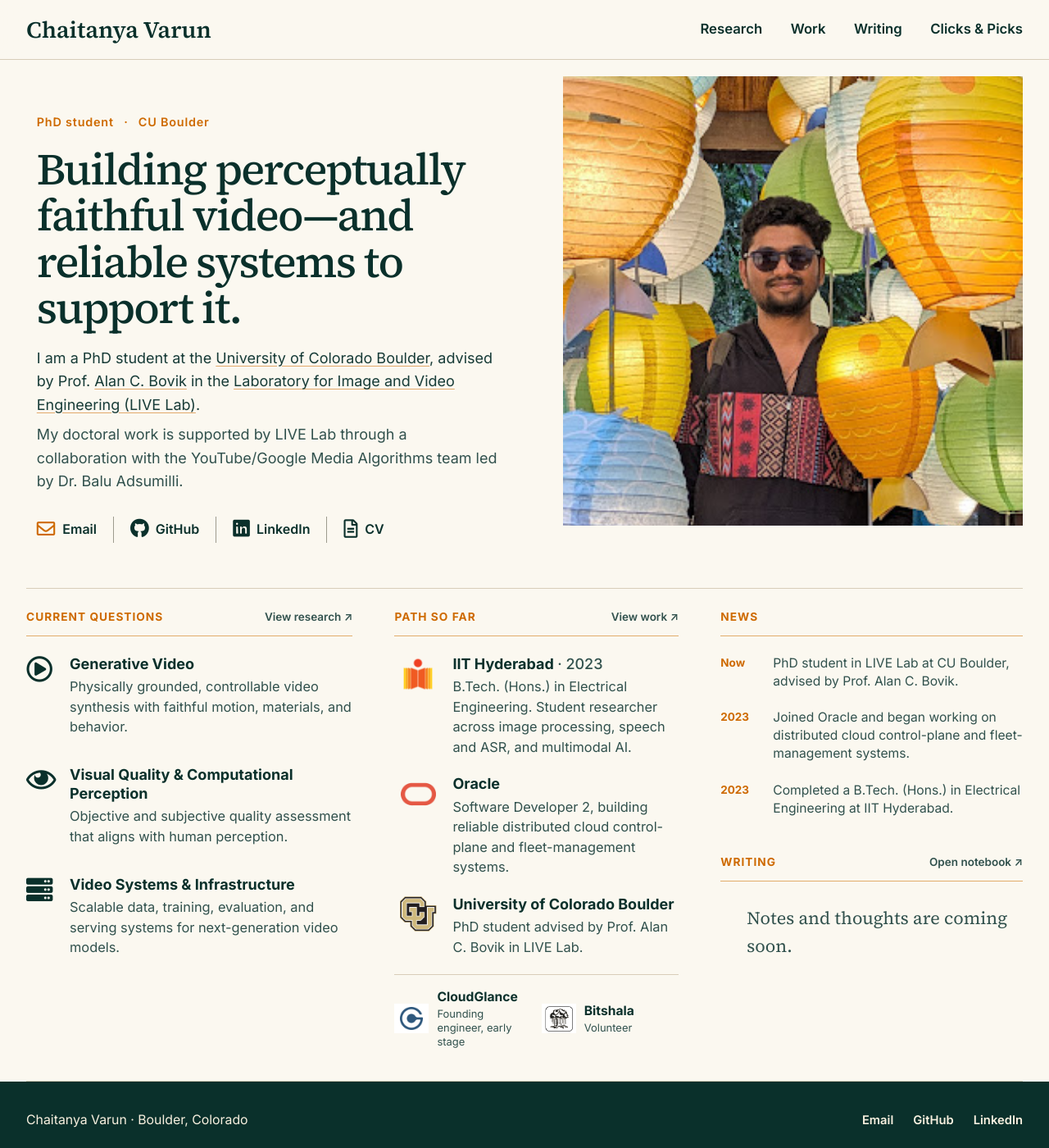
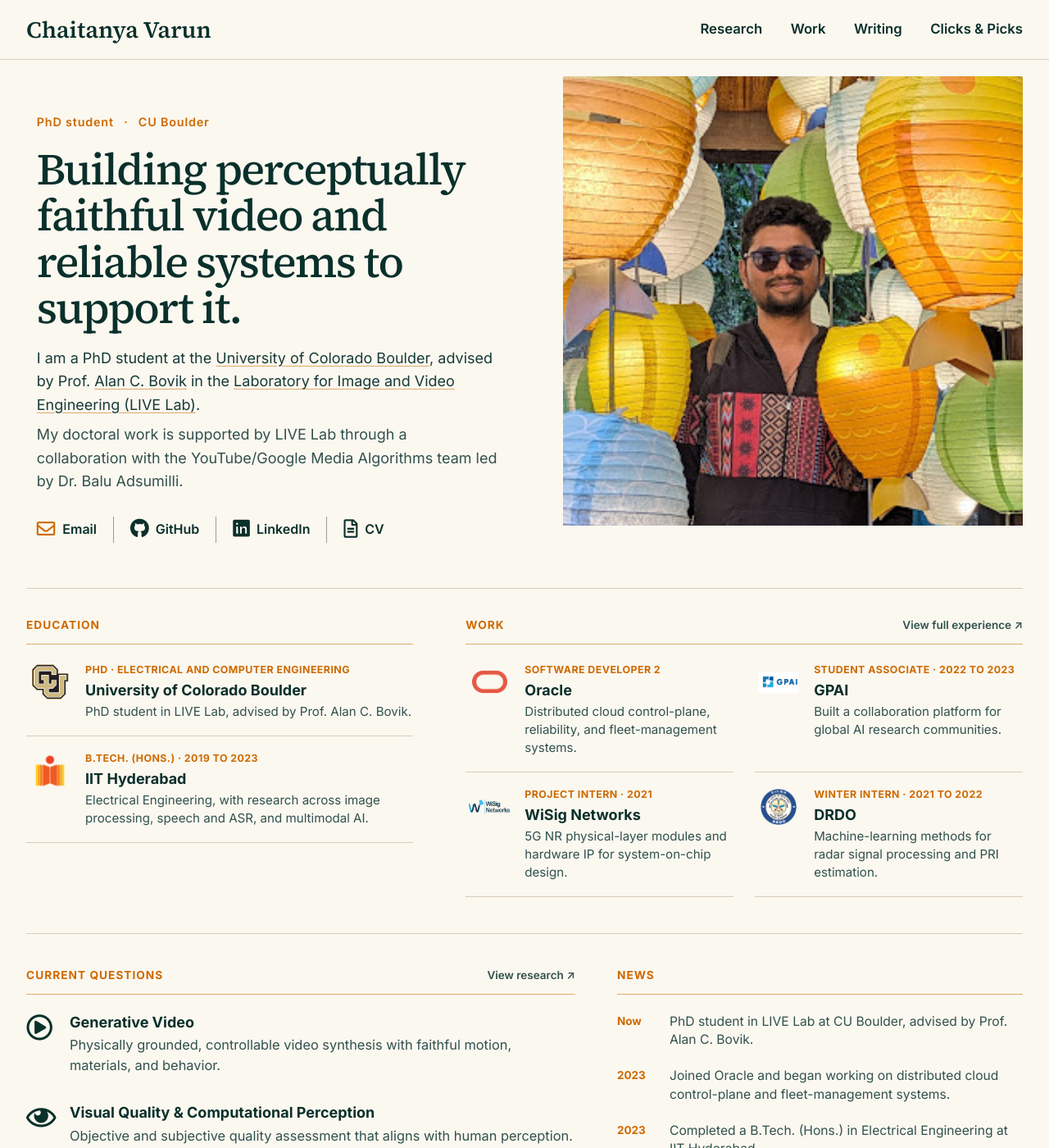
Before and after one commit to Chaitanya-Varun/Chaitanya-Varun.github.io, a Jekyll site: the page built from _pages/about.md, in a window 1280 px wide and 1400 px high. Shown: the whole window at 82% size. Built offline with Jekyll 4.4.1, drawn with Linux system fonts in a browser that asks for light colours.

Commit message:
Separate education and work on homepage

```diff
--- a/_layouts/home.html
+++ b/_layouts/home.html
@@ -6,7 +6,7 @@ body_class: home-page
 <section class="hero site-shell" aria-labelledby="hero-title">
   <div class="hero__copy">
     <p class="eyebrow">PhD student <span aria-hidden="true">·</span> CU Boulder</p>
-    <h1 id="hero-title">Building perceptually faithful video—and reliable systems to support it.</h1>
+    <h1 id="hero-title">Building perceptually faithful video and reliable systems to support it.</h1>
     <p class="hero__lede">I am a PhD student at the <a href="https://www.colorado.edu/">University of Colorado Boulder</a>, advised by Prof. <a href="https://www.colorado.edu/ecee/al-bovik">Alan C. Bovik</a> in the <a href="https://www.colorado.edu/lab/live/">Laboratory for Image and Video Engineering (LIVE Lab)</a>.</p>
     <p class="hero__support">My doctoral work is supported by LIVE Lab through a collaboration with the YouTube/Google Media Algorithms team led by Dr. Balu Adsumilli.</p>
 
@@ -23,7 +23,76 @@ body_class: home-page
   </figure>
 </section>
 
-<section class="home-overview site-shell" aria-label="Research, experience, and updates">
+<section class="home-record site-shell" aria-label="Education and work experience">
+  <section class="record-section" aria-labelledby="education-title">
+    <div class="section-kicker">
+      <p id="education-title">Education</p>
+    </div>
+
+    <div class="record-list record-list--education">
+      <article class="record-item">
+        <div class="org-mark org-mark--cu"><img src="{{ '/images/brands/cu-boulder.png' | relative_url }}" alt="" aria-hidden="true"></div>
+        <div>
+          <p class="record-item__meta">PhD · Electrical and Computer Engineering</p>
+          <h2>University of Colorado Boulder</h2>
+          <p>PhD student in LIVE Lab, advised by Prof. Alan C. Bovik.</p>
+        </div>
+      </article>
+      <article class="record-item">
+        <div class="org-mark org-mark--iith"><img src="{{ '/images/brands/iit-hyderabad-symbol.png' | relative_url }}" alt="" aria-hidden="true"></div>
+        <div>
+          <p class="record-item__meta">B.Tech. (Hons.) · 2019 to 2023</p>
+          <h2>IIT Hyderabad</h2>
+          <p>Electrical Engineering, with research across image processing, speech and ASR, and multimodal AI.</p>
+        </div>
+      </article>
+    </div>
+  </section>
+
+  <section class="record-section" aria-labelledby="experience-title">
+    <div class="section-kicker">
+      <p id="experience-title">Work</p>
+      <a href="{{ '/work/' | relative_url }}">View full experience <span aria-hidden="true">↗</span></a>
+    </div>
+
+    <div class="record-list record-list--experience">
+      <article class="record-item">
+        <div class="org-mark org-mark--oracle"><img src="{{ '/images/brands/oracle-o.png' | relative_url }}" alt="" aria-hidden="true"></div>
+        <div>
+          <p class="record-item__meta">Software Developer 2</p>
+          <h2>Oracle</h2>
+          <p>Distributed cloud control-plane, reliability, and fleet-management systems.</p>
+        </div>
+      </article>
+      <article class="record-item">
+        <div class="org-mark org-mark--gpai"><img src="{{ '/images/brands/gpai-compact.png' | relative_url }}" alt="" aria-hidden="true"></div>
+        <div>
+          <p class="record-item__meta">Student Associate · 2022 to 2023</p>
+          <h2>GPAI</h2>
+          <p>Built a collaboration platform for global AI research communities.</p>
+        </div>
+      </article>
+      <article class="record-item">
+        <div class="org-mark org-mark--wisig"><img src="{{ '/images/brands/wisig-networks.png' | relative_url }}" alt="" aria-hidden="true"></div>
+        <div>
+          <p class="record-item__meta">Project Intern · 2021</p>
+          <h2>WiSig Networks</h2>
+          <p>5G NR physical-layer modules and hardware IP for system-on-chip design.</p>
+        </div>
+      </article>
+      <article class="record-item">
+        <div class="org-mark org-mark--drdo"><img src="{{ '/images/brands/drdo.png' | relative_url }}" alt="" aria-hidden="true"></div>
+        <div>
+          <p class="record-item__meta">Winter Intern · 2021 to 2022</p>
+          <h2>DRDO</h2>
+          <p>Machine-learning methods for radar signal processing and PRI estimation.</p>
+        </div>
+      </article>
+    </div>
+  </section>
+</section>
+
+<section class="home-overview site-shell" aria-label="Research and updates">
   <div class="home-column research-column">
     <div class="section-kicker">
       <p>Current questions</p>
@@ -55,39 +124,6 @@ body_class: home-page
     </article>
   </div>
 
-  <div class="home-column path-column">
-    <div class="section-kicker">
-      <p>Path so far</p>
-      <a href="{{ '/work/' | relative_url }}">View work <span aria-hidden="true">↗</span></a>
-    </div>
-
-    <ol class="path-list">
-      <li>
-        <div class="org-mark org-mark--iith"><img src="{{ '/images/brands/iit-hyderabad-symbol.png' | relative_url }}" alt="" aria-hidden="true"></div>
-        <div><h2>IIT Hyderabad <span>· 2023</span></h2><p>B.Tech. (Hons.) in Electrical Engineering. Student researcher across image processing, speech and ASR, and multimodal AI.</p></div>
-      </li>
-      <li>
-        <div class="org-mark org-mark--oracle"><img src="{{ '/images/brands/oracle-o.png' | relative_url }}" alt="" aria-hidden="true"></div>
-        <div><h2>Oracle</h2><p>Software Developer 2, building reliable distributed cloud control-plane and fleet-management systems.</p></div>
-      </li>
-      <li>
-        <div class="org-mark org-mark--cu"><img src="{{ '/images/brands/cu-boulder.png' | relative_url }}" alt="" aria-hidden="true"></div>
-        <div><h2>University of Colorado Boulder</h2><p>PhD student advised by Prof. Alan C. Bovik in LIVE Lab.</p></div>
-      </li>
-    </ol>
-
-    <div class="community-list">
-      <a href="https://www.cloudglancelab.com/">
-        <span class="org-mark org-mark--cloudglance"><img src="{{ '/images/brands/cloudglance-symbol.png' | relative_url }}" alt="CloudGlance"></span>
-        <span><strong>CloudGlance</strong><small>Founding engineer, early stage</small></span>
-      </a>
-      <a href="https://bitshala.org/">
-        <span class="org-mark org-mark--bitshala"><img src="{{ '/images/brands/bitshala.png' | relative_url }}" alt="Bitshala"></span>
-        <span><strong>Bitshala</strong><small>Volunteer</small></span>
-      </a>
-    </div>
-  </div>
-
   <div class="home-column notes-column">
     <section id="news" class="compact-section" aria-labelledby="news-title">
       <div class="section-kicker">
--- a/_sass/_modern-site.scss
+++ b/_sass/_modern-site.scss
@@ -252,11 +252,71 @@ body.modern-site {
   color: var(--accent);
 }
 
+.home-record {
+  display: grid;
+  grid-template-columns: minmax(0, 0.82fr) minmax(0, 1.18fr);
+  gap: clamp(36px, 5vw, 76px);
+  padding-top: 34px;
+  padding-bottom: 44px;
+  border-bottom: 1px solid var(--line);
+}
+
+.record-section {
+  min-width: 0;
+}
+
+.record-list {
+  display: grid;
+  gap: 0 26px;
+}
+
+.record-list--experience {
+  grid-template-columns: repeat(2, minmax(0, 1fr));
+}
+
+.record-item {
+  min-width: 0;
+  display: grid;
+  grid-template-columns: 58px minmax(0, 1fr);
+  gap: 14px;
+  padding: 18px 0;
+  border-bottom: 1px solid var(--line);
+}
+
+.record-item:first-child,
+.record-list--experience .record-item:nth-child(2) {
+  padding-top: 0;
+}
+
+.record-item h2 {
+  margin: 0;
+  font-family: var(--body);
+  font-size: 1rem;
+  font-weight: 700;
+  line-height: 1.3;
+}
+
+.record-item p {
+  margin: 4px 0 0;
+  color: var(--ink-soft);
+  font-size: 0.84rem;
+  line-height: 1.45;
+}
+
+.record-item .record-item__meta {
+  margin: 0 0 4px;
+  color: var(--accent);
+  font-size: 0.69rem;
+  font-weight: 700;
+  letter-spacing: 0.035em;
+  text-transform: uppercase;
+}
+
 .home-overview {
   display: grid;
-  grid-template-columns: 1.08fr 0.94fr 1fr;
+  grid-template-columns: minmax(0, 1.15fr) minmax(300px, 0.85fr);
   gap: clamp(34px, 4vw, 68px);
-  padding-top: 24px;
+  padding-top: 40px;
   padding-bottom: 40px;
   border-bottom: 1px solid var(--line);
 }
@@ -297,8 +357,7 @@ body.modern-site {
   font-size: 1.8rem;
 }
 
-.question-item h2,
-.path-list h2 {
+.question-item h2 {
   margin: 0;
   font-family: var(--body);
   font-size: 1rem;
@@ -306,31 +365,17 @@ body.modern-site {
   line-height: 1.3;
 }
 
-.question-item p,
-.path-list p {
+.question-item p {
   margin: 4px 0 0;
   color: var(--ink-soft);
   font-size: 0.91rem;
   line-height: 1.5;
 }
 
-.path-list,
 .news-list {
   margin: 0;
   padding: 0;
   list-style: none;
-}
-
-.path-list li {
-  display: grid;
-  grid-template-columns: 58px minmax(0, 1fr);
-  gap: 13px;
-  margin-bottom: 21px;
-}
-
-.path-list h2 span {
-  color: var(--ink-soft);
-  font-weight: 500;
 }
 
 .org-mark {
@@ -360,10 +405,6 @@ body.modern-site {
   justify-content: center;
 }
 
-.org-mark--cloudglance {
-  justify-content: center;
-}
-
 .org-mark--oracle img {
   width: 43px;
   height: 43px;
@@ -374,56 +415,15 @@ body.modern-site {
   height: 45px;
 }
 
-.community-list {
-  display: grid;
-  grid-template-columns: 1fr 1fr;
-  gap: 12px;
-  margin-top: 18px;
-  padding-top: 17px;
-  border-top: 1px solid var(--line);
+.org-mark--gpai img,
+.org-mark--wisig img {
+  width: 50px;
+  height: 42px;
 }
 
-.community-list a {
-  display: grid;
-  grid-template-columns: 42px minmax(0, 1fr);
-  align-items: center;
-  gap: 10px;
-  color: var(--ink);
-  text-decoration: none;
-}
-
-.community-list .org-mark {
-  width: 42px;
-  height: 36px;
-  background: #fff;
-}
-
-.community-list .org-mark--cloudglance img {
-  width: 36px;
-  max-width: 100%;
-  height: 36px;
-  padding: 0;
-  object-fit: contain;
-}
-
-.community-list .org-mark--bitshala img {
-  padding: 4px;
-}
-
-.community-list strong,
-.community-list small {
-  display: block;
-  line-height: 1.28;
-}
-
-.community-list strong {
-  font-size: 0.87rem;
-}
-
-.community-list small {
-  margin-top: 2px;
-  color: var(--ink-soft);
-  font-size: 0.72rem;
+.org-mark--drdo img {
+  width: 44px;
+  height: 44px;
 }
 
 .compact-section + .compact-section {
@@ -736,17 +736,18 @@ body.modern-site {
     grid-template-columns: 1fr 1fr;
   }
 
-  .notes-column {
-    display: grid;
-    grid-column: 1 / -1;
-    grid-template-columns: repeat(3, minmax(0, 1fr));
-    gap: 30px;
-    padding-top: 8px;
-    border-top: 1px solid var(--line);
+  .home-record {
+    grid-template-columns: 1fr;
+    gap: 42px;
   }
 
-  .compact-section + .compact-section {
-    margin-top: 0;
+  .record-list--education {
+    grid-template-columns: repeat(2, minmax(0, 1fr));
+    gap: 0 26px;
+  }
+
+  .record-list--education .record-item:nth-child(2) {
+    padding-top: 0;
   }
 }
 
@@ -865,6 +866,9 @@ body.modern-site {
   }
 
   .home-overview,
+  .home-record,
+  .record-list--education,
+  .record-list--experience,
   .notes-column,
   .theme-grid,
   .achievement-grid,
@@ -872,18 +876,13 @@ body.modern-site {
     grid-template-columns: minmax(0, 1fr);
   }
 
-  .notes-column {
-    grid-column: auto;
-    padding-top: 0;
-    border-top: 0;
-  }
-
   .compact-section + .compact-section {
     margin-top: 30px;
   }
 
-  .community-list {
-    grid-template-columns: 1fr;
+  .record-list--education .record-item:nth-child(2),
+  .record-list--experience .record-item:nth-child(2) {
+    padding-top: 18px;
   }
 
   .site-footer__inner {
@@ -917,7 +916,7 @@ body.modern-site {
     aspect-ratio: 1 / 1;
   }
 
-  .path-list li {
+  .record-item {
     grid-template-columns: 48px minmax(0, 1fr);
   }
 
```
